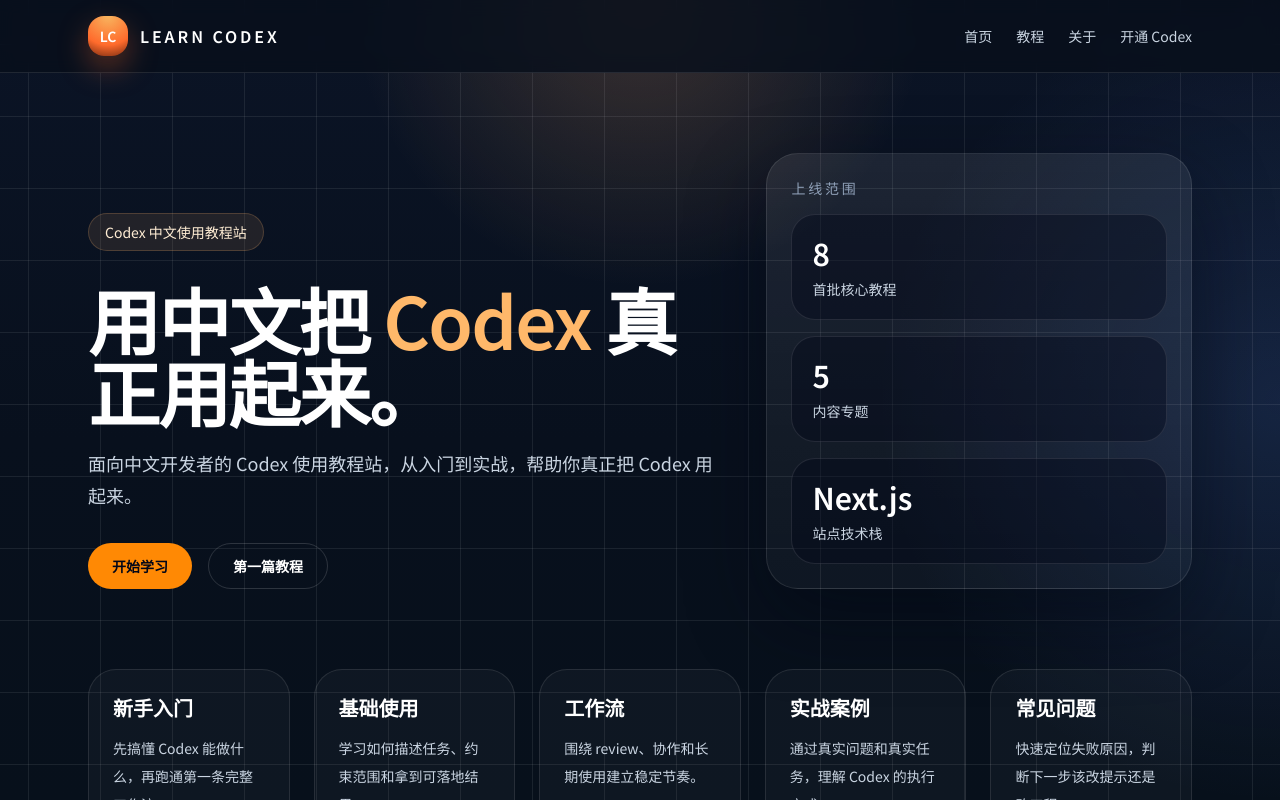
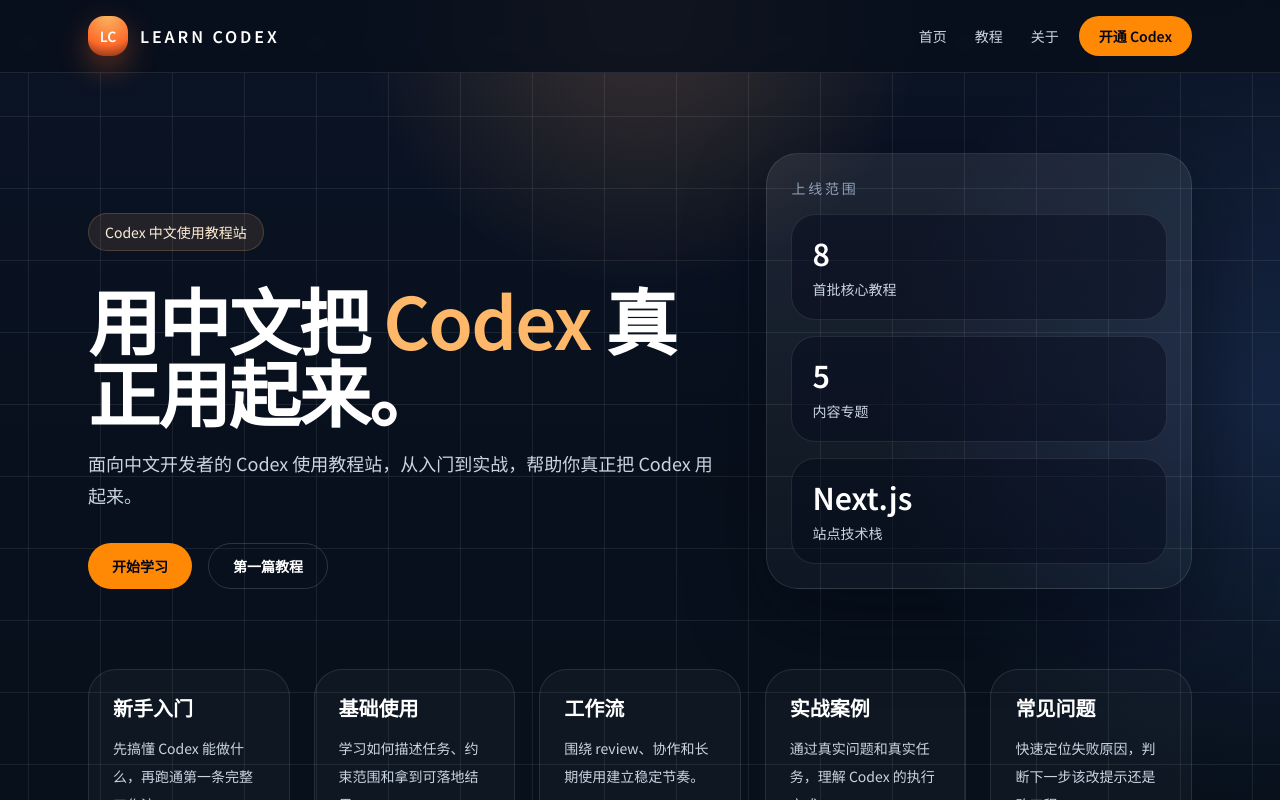
Before and after one commit to janrone/learn-codex, a Next.js app: page / in a window 1280 px wide. Shown: the top 800 px of the page. Built offline with nearby package versions, Linux system fonts and the light colour scheme; no server answers.

Commit message:
Highlight activate Codex nav button

```diff
--- a/src/components/site-header.tsx
+++ b/src/components/site-header.tsx
@@ -4,7 +4,7 @@
 export function SiteHeader() {
   return (
     <header className="sticky top-0 z-50 border-b border-white/10 bg-[rgba(8,15,28,0.82)] backdrop-blur">
-      <div className="mx-auto flex w-full max-w-6xl items-center justify-between px-6 py-4">
+      <div className="mx-auto flex w-full max-w-6xl items-center justify-between gap-6 px-6 py-4">
         <Link href="/" className="flex items-center gap-3">
           <span className="inline-flex h-10 w-10 items-center justify-center rounded-2xl bg-[radial-gradient(circle_at_top,#f8b55f,#ff6b2c_65%,#7c2d12)] text-sm font-semibold text-white shadow-[0_12px_30px_rgba(255,107,44,0.35)]">
             LC
@@ -14,14 +14,18 @@
           </span>
         </Link>
 
-        <nav className="flex items-center gap-6 text-sm text-slate-300">
+        <nav className="flex flex-wrap items-center justify-end gap-3 text-sm text-slate-300">
           {siteConfig.nav.map((item) => (
             <Link
               key={`${item.label}-${item.href}`}
               href={item.href}
               target={item.external ? "_blank" : undefined}
               rel={item.external ? "noreferrer" : undefined}
-              className="transition hover:text-white"
+              className={
+                item.label === "开通 Codex"
+                  ? "inline-flex items-center rounded-full bg-orange-400 px-5 py-2.5 font-semibold text-slate-950 transition hover:bg-orange-300"
+                  : "px-2 py-1 transition hover:text-white"
+              }
             >
               {item.label}
             </Link>
```
